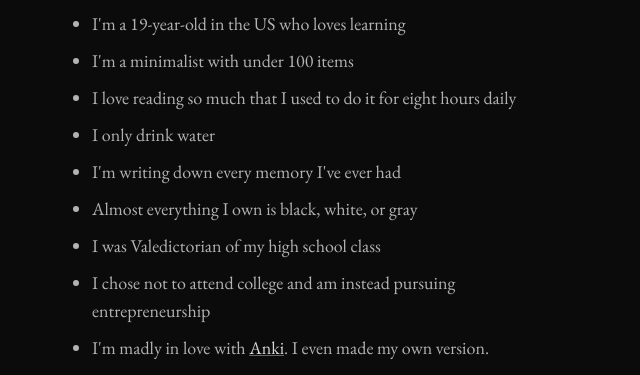
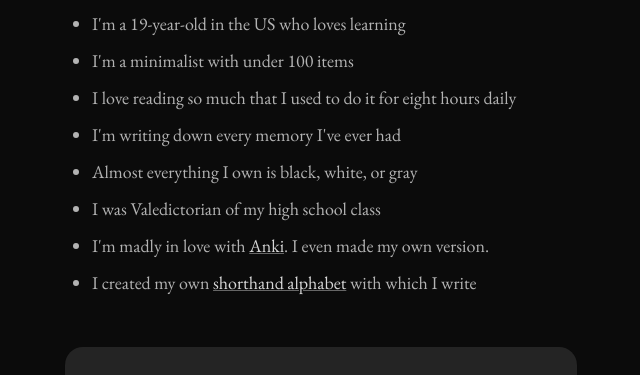
Before and after one commit to levihanlen/personal-website-nextjs, a Next.js app: page / in a window 1280 px wide. Shown: the part 800-1175 px from the top of the page, without its empty margins (319-959 px from the left). Built offline with nearby package versions, Linux system fonts and the light colour scheme.

Commit message:
refactor: comment out personal details in Home component for privacy

```diff
--- a/app/page.tsx
+++ b/app/page.tsx
@@ -33,16 +33,17 @@
           <li>
             I love reading so much that I used to do it for eight hours daily
           </li>
-          <li>I only drink water</li>
+          {/* COMMENTED OUT THAT BECAUSE I"M APPLYING TO JOBS */}
+          {/* <li>I only drink water</li> */}
           {/* <li>I&apos;m celibate by choice</li> */}
           <li>I&apos;m writing down every memory I&apos;ve ever had</li>
           <li>Almost everything I own is black, white, or gray</li>
 
           <li>I was Valedictorian of my high school class</li>
-          <li>
+          {/* <li>
             I chose not to attend college and am instead pursuing
             entrepreneurship
-          </li>
+          </li> */}
           <li>
             I&apos;m madly in love with{" "}
             <a href="https://apps.ankiweb.net/" target="_blank">
```
